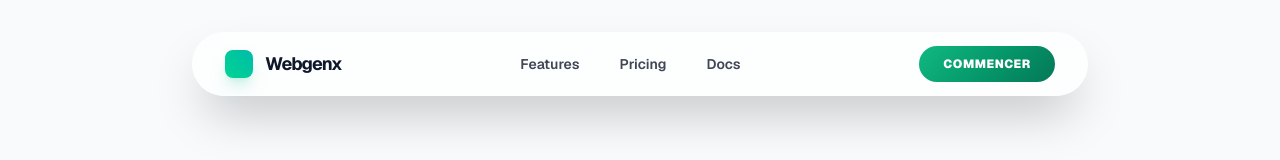
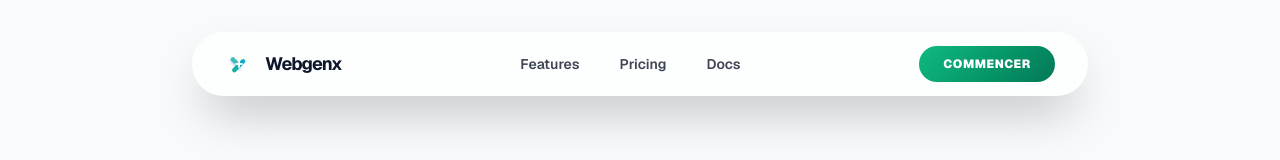
Before and after one commit to goldensam777/webgen, a Next.js app: page / in a window 1280 px wide. Shown: the top 160 px of the page. Built offline with nearby package versions, Linux system fonts and the light colour scheme.

Commit message:
fix: remove rehypeAutolinkHeadings to fix nested anchor hydration error

```diff
--- a/app/docs/[[...slug]]/page.tsx
+++ b/app/docs/[[...slug]]/page.tsx
@@ -4,7 +4,6 @@ import { MDXRemote }   from "next-mdx-remote/rsc";
 import remarkGfm       from "remark-gfm";
 import rehypeSlug      from "rehype-slug";
 import rehypeHighlight from "rehype-highlight";
-import rehypeAutolinkHeadings from "rehype-autolink-headings";
 import Link            from "next/link";
 import { getDoc, extractToc, getAllDocSlugs, type TocEntry } from "@/lib/docs";
 import { getAdjacentSlugs, DOCS_NAV }                       from "@/lib/docs-nav";
@@ -156,7 +155,6 @@ export default async function DocPage({ params }: PageProps) {
                 remarkPlugins: [remarkGfm],
                 rehypePlugins: [
                   rehypeSlug,
-                  [rehypeAutolinkHeadings, { behavior: "wrap", properties: { tabIndex: -1 } }],
                   rehypeHighlight,
                 ],
               },
--- a/app/page.tsx
+++ b/app/page.tsx
@@ -4,6 +4,7 @@ import { useEffect, useId, useState } from "react";
 import Link from "next/link";
 import { useAuthStore } from "@/app/store/authStore";
 import { useHydrated } from "@/lib/use-hydrated";
+import { Logo } from "@/components/ui/Logo";
 
 /* ── Icons ──────────────── */
 const Icons = {
@@ -195,7 +196,7 @@ export default function LandingPage() {
       {/* ── Navbar ──────────────────────────────────────── */}
       <nav className="fixed top-8 inset-x-0 mx-auto max-w-4xl h-16 glass rounded-full z-[100] px-8 flex items-center justify-between shadow-2xl border-white/5">
         <div className="flex items-center gap-3">
-          <div className="w-7 h-7 rounded-lg bg-gradient-to-tr from-emerald-400 to-teal-500 shadow-lg shadow-emerald-500/20" />
+          <Logo size={28} />
           <span className="font-bold tracking-tighter text-lg">Webgenx</span>
         </div>
 
@@ -354,7 +355,7 @@ export default function LandingPage() {
         <div className="max-w-6xl mx-auto grid grid-cols-1 md:grid-cols-4 gap-16">
           <div className="col-span-2">
             <div className="flex items-center gap-3 mb-8">
-              <div className="w-6 h-6 rounded-lg bg-emerald-500 shadow-lg shadow-emerald-500/20" />
+              <Logo size={24} />
               <span className="font-bold text-xl tracking-tighter">Webgenx</span>
             </div>
             <p className="text-base max-w-xs leading-relaxed" style={{ color: "var(--wg-text-2)" }}>
--- /dev/null
+++ b/components/ui/Logo.tsx
@@ -0,0 +1,38 @@
+// components/ui/Logo.tsx
+import React from "react";
+
+export function Logo({ size = 32, className = "" }: { size?: number; className?: string }) {
+  return (
+    <svg
+      width={size}
+      height={size}
+      viewBox="0 0 100 100"
+      fill="none"
+      xmlns="http://www.w3.org/2000/svg"
+      className={className}
+    >
+      <defs>
+        <linearGradient id="logo-grad" x1="0%" y1="0%" x2="100%" y2="100%">
+          <stop offset="0%" stopColor="#10b981" />
+          <stop offset="100%" stopColor="#0ea5e9" />
+        </linearGradient>
+        <filter id="glow" x="-20%" y="-20%" width="140%" height="140%">
+          <feGaussianBlur stdDeviation="2" result="blur" />
+          <feComposite in="SourceGraphic" in2="blur" operator="over" />
+        </filter>
+      </defs>
+
+      {/* Branche de fond (Structure) */}
+      <rect x="22" y="28" width="56" height="14" rx="7" transform="rotate(45 22 28)" fill="currentColor" opacity="0.1" />
+
+      {/* Branche principale (Vitesse) */}
+      <rect x="22" y="72" width="60" height="16" rx="8" transform="rotate(-45 22 72)" fill="url(#logo-grad)" />
+
+      {/* Branche secondaire (Flux IA) */}
+      <rect x="28" y="22" width="40" height="16" rx="8" transform="rotate(45 28 22)" fill="url(#logo-grad)" opacity="0.8" />
+
+      {/* L'Étincelle de Création (Sparkle) */}
+      <path d="M50 32L53.5 46.5L68 50L53.5 53.5L50 68L46.5 53.5L32 50L46.5 46.5L50 32Z" fill="white" filter="url(#glow)" />
+    </svg>
+  );
+}
```
